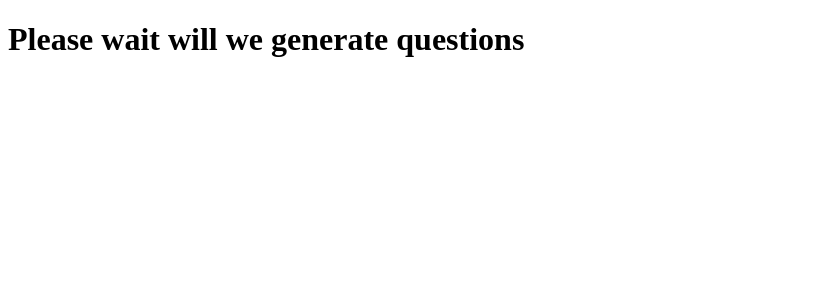
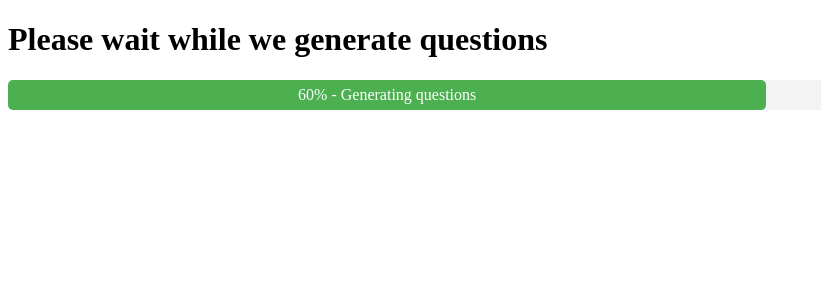
Before and after one commit to Invictus-2305/AI_Interview, a Flask app: page /waiting in a window 1280 px wide. Shown: the top 300 px of the page, without its empty margins (0-821 px from the left). Run offline with Flask 3, Linux system fonts and the light colour scheme; data that the repository does not hold is empty.

Commit message:
Add files via upload

```diff
--- a/static/scripts/waiting.js
+++ b/static/scripts/waiting.js
@@ -4,25 +4,89 @@ let mediaRecorder;
 let audioChunks = [];
 let countdownTimer;
 let mediaStream; // To hold the media stream for stopping it later
+let progress = 0; // Track progress globally
 
 // Play the intro audio when the page loads
 window.onload = function () {
   fetchQuestions();
 };
 
+function updateProgressBar(percentage, message) {
+  const progressBar = document.getElementById("progressBar");
+  const progressBarContainer = document.getElementById("progressBarContainer");
+
+  progressBar.style.width = percentage + "%";
+  progressBar.textContent = percentage + "% - " + message;
+
+  // Hide the progress bar after reaching 100%
+  if (percentage >= 100) {
+    setTimeout(() => {
+      progressBarContainer.style.display = "none"; // Hide the progress bar container
+    }, 500); // Delay hiding for 1 second to show the final state
+  }
+}
+
 function fetchQuestions() {
+  // Initial progress update
+  if (progress === 0) {
+    updateProgressBar(10, "Processing JD and Resume");
+    progress = 10;
+  }
+
+  // Simulate processing JD and Resume
+  setTimeout(() => {
+    if (progress < 40) {
+      updateProgressBar(40, "Extracting skills, projects, requirements, etc.");
+      progress = 40;
+    }
+
+    // Simulate extracting skills, projects, etc.
+    setTimeout(() => {
+      if (progress < 60) {
+        updateProgressBar(60, "Generating questions");
+        progress = 60;
+      }
+
+      // Fetch questions from the backend
       fetch("/check_questions")
         .then((response) => response.json())
         .then((data) => {
           if (data.status === "done") {
-        questions = data.questions;
+            // Update to 80% after questions are generated
+            if (progress < 80) {
+              updateProgressBar(80, "Finalizing");
+              progress = 80;
+            }
+
+            // Simulate finalizing (e.g., preparing audio, etc.)
+            setTimeout(() => {
+              // Update to 100% after finalizing
+              if (progress < 100) {
+                updateProgressBar(100, "Completed");
+                progress = 100;
+              }
+
+              // Start the intro audio after progress bar is complete
+              startIntroAudio();
+            }, 2000); // Simulate time for finalizing
+          } else {
+            // If questions are not ready, retry after 5 seconds without resetting progress
+            setTimeout(fetchQuestions, 5000);
+          }
+        })
+        .catch((error) => console.error("Failed to fetch questions:", error));
+    }, 2000); // Simulate time for extracting skills, projects, etc.
+  }, 2000); // Simulate time for processing JD and Resume
+}
+
+function startIntroAudio() {
   const introAudio = new Audio("/static/audios/intro.wav");
   introAudio
     .play()
     .then(() => {
       console.log("Intro audio is playing");
-            document.getElementsByTagName("h1")[0].textContent =
-              "Interview Process";
+      document.getElementsByTagName("h1")[0].textContent = "Interview Process";
+      document.getElementById("question").textContent = "We will be staring with you interview soon, till then why don't you introduce yourself."
       introAudio.addEventListener("ended", () => {
         console.log("Intro audio finished");
         startRecordingProcess(); // Start the recording process after the intro
@@ -32,11 +96,6 @@ function fetchQuestions() {
       console.error("Intro audio playback failed:", error);
       alert("Failed to play intro audio. Click OK to retry.");
     });
-      } else {
-        setTimeout(fetchQuestions, 5000); // Retry after 5 seconds
-      }
-    })
-    .catch((error) => console.error("Failed to fetch questions:", error));
 }
 
 // Load the next question
@@ -61,8 +120,6 @@ function loadNextQuestion() {
         console.error("Failed to play question audio:", error);
         alert("Failed to play question audio. Click OK to retry.");
       });
-
-
   } else {
     endInterview(); // End the interview if no more questions are left
   }
@@ -86,34 +143,6 @@ function endInterview() {
   // Export the DataFrame to CSV
   // exportCSV();
 }
-
-// function exportCSV() {
-//   fetch("/export_csv", {
-//     method: "GET",
-//   })
-//     .then((response) => {
-//       if (response.ok) {
-//         return response.blob();
-//       } else {
-//         throw new Error("Failed to export CSV");
-//       }
-//     })
-//     .then((blob) => {
-//       // Create a link element to download the CSV file
-//       const url = window.URL.createObjectURL(blob);
-//       const a = document.createElement("a");
-//       a.href = url;
-//       a.download = "interview_responses.csv";
-//       document.body.appendChild(a);
-//       a.click();
-//       document.body.removeChild(a);
-//       window.URL.revokeObjectURL(url);
-//     })
-//     .catch((error) => {
-//       console.error("Error exporting CSV:", error);
-//       alert("Failed to export CSV. Please try again.");
-//     });
-// }
 
 // Start recording
 function startRecording() {
--- a/templates/waiting.html
+++ b/templates/waiting.html
@@ -5,10 +5,33 @@
     <meta charset="UTF-8">
     <meta name="viewport" content="width=device-width, initial-scale=1.0">
     <title>Interview App</title>
+    <style>
+        #progressBarContainer {
+            width: 100%;
+            background-color: #f3f3f3;
+            border-radius: 5px;
+            margin-top: 20px;
+            transition: opacity 0.5s ease; /* Smooth transition for hiding */
+        }
+
+        #progressBar {
+            width: 0%;
+            height: 30px;
+            background-color: #4caf50;
+            border-radius: 5px;
+            text-align: center;
+            line-height: 30px;
+            color: white;
+            transition: width 0.5s ease; /* Smooth transition for progress */
+        }
+    </style>
 </head>
 
 <body>
-    <h1>Please wait will we generate questions</h1>
+    <h1>Please wait while we generate questions</h1>
+    <div id="progressBarContainer">
+        <div id="progressBar">0%</div>
+    </div>
     <p id="status"></p>
     <p id="question"></p>
     <p id="timer"></p>
```
Also changed, not shown: 4 other files. Lines whose indentation alone changed are shown as unchanged.
